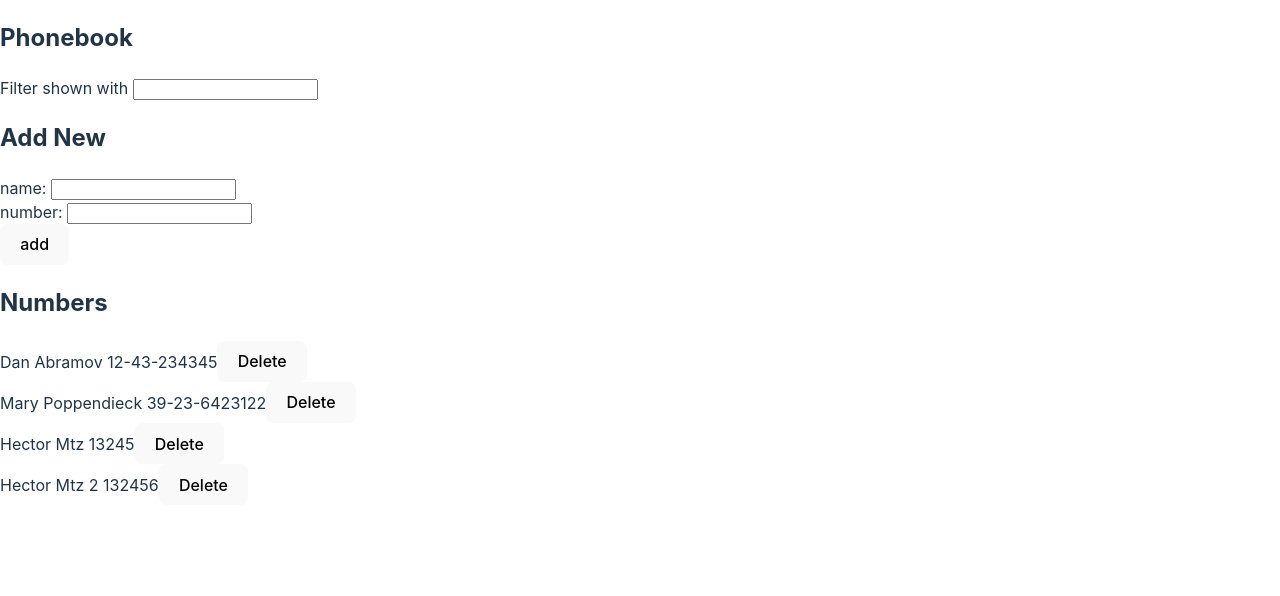
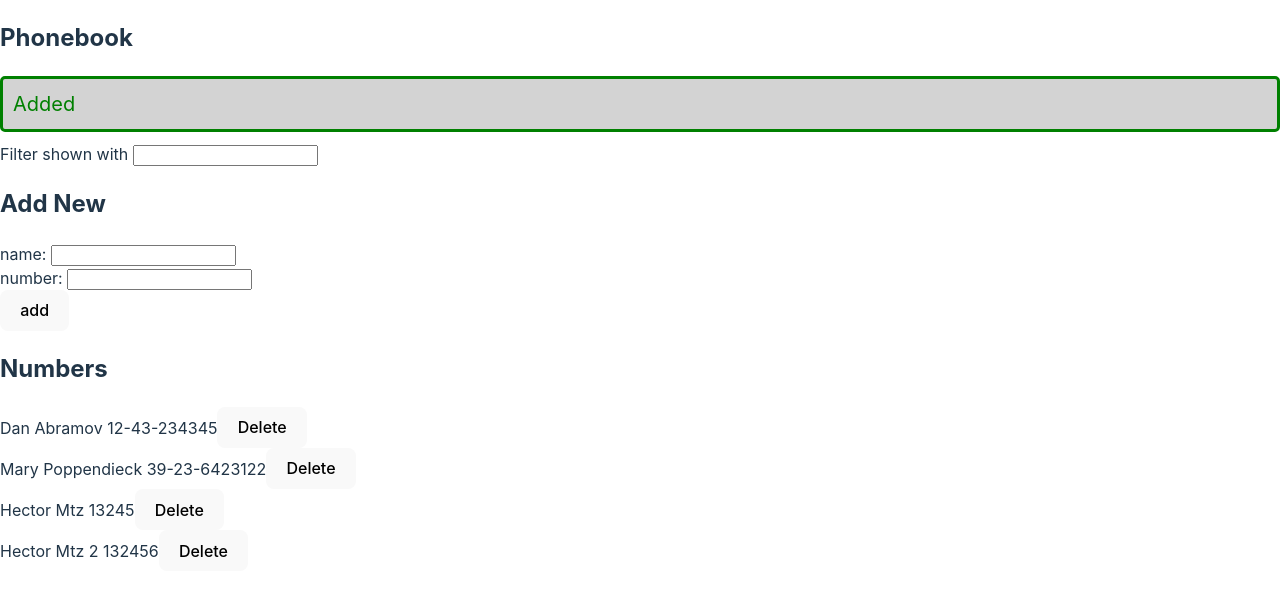
Before and after one commit to HectorMtz22/fullstack-open, a React (Vite) app in the folder part2/phonebook/: page / in a window 1280 px wide. Shown: the top 596 px of the page. Built offline with nearby package versions, Linux system fonts and the light colour scheme; data requests are answered from the project's data file.

Commit message:
Add Notification component

```diff
--- a/part2/phonebook/src/App.jsx
+++ b/part2/phonebook/src/App.jsx
@@ -3,6 +3,7 @@
 import { Persons } from './components/Persons'
 import { PersonForm } from './components/PersonForm'
 import { Filter } from './components/Filter'
+import { Notification } from './components/Notification'
 
 // const testingData = [
 //     { name: 'Arto Hellas', number: '040-123456', id: 1 },
@@ -17,6 +18,7 @@
   const [newName, setNewName] = useState('')
   const [newNumber, setNewNumber] = useState('')
   const [filter, setFilter] = useState('')
+  const [successMessage, setSuccessMessage] = useState("Added")
 
   useEffect(() => {
     personsService
@@ -88,6 +90,7 @@
   return (
     <div>
       <h2>Phonebook</h2>
+      <Notification message={successMessage} />
       <Filter
         filter={filter}
         setFilter={setFilter}
--- /dev/null
+++ b/part2/phonebook/src/components/Notification.jsx
@@ -0,0 +1,11 @@
+export const Notification = ({ message }) => {
+  if (message === null) {
+    return null
+  }
+
+  return (
+    <div className='success'>
+      {message}
+    </div>
+  )
+}
--- a/part2/phonebook/src/index.css
+++ b/part2/phonebook/src/index.css
@@ -63,3 +63,14 @@
     background-color: #f9f9f9;
   }
 }
+
+/* * Exercise 2-16 */
+.success {
+  color: green;
+  background: lightgrey;
+  font-size: 20px;
+  border-style: solid;
+  border-radius: 5px;
+  padding: 10px;
+  margin-bottom: 10px;
+}
```
